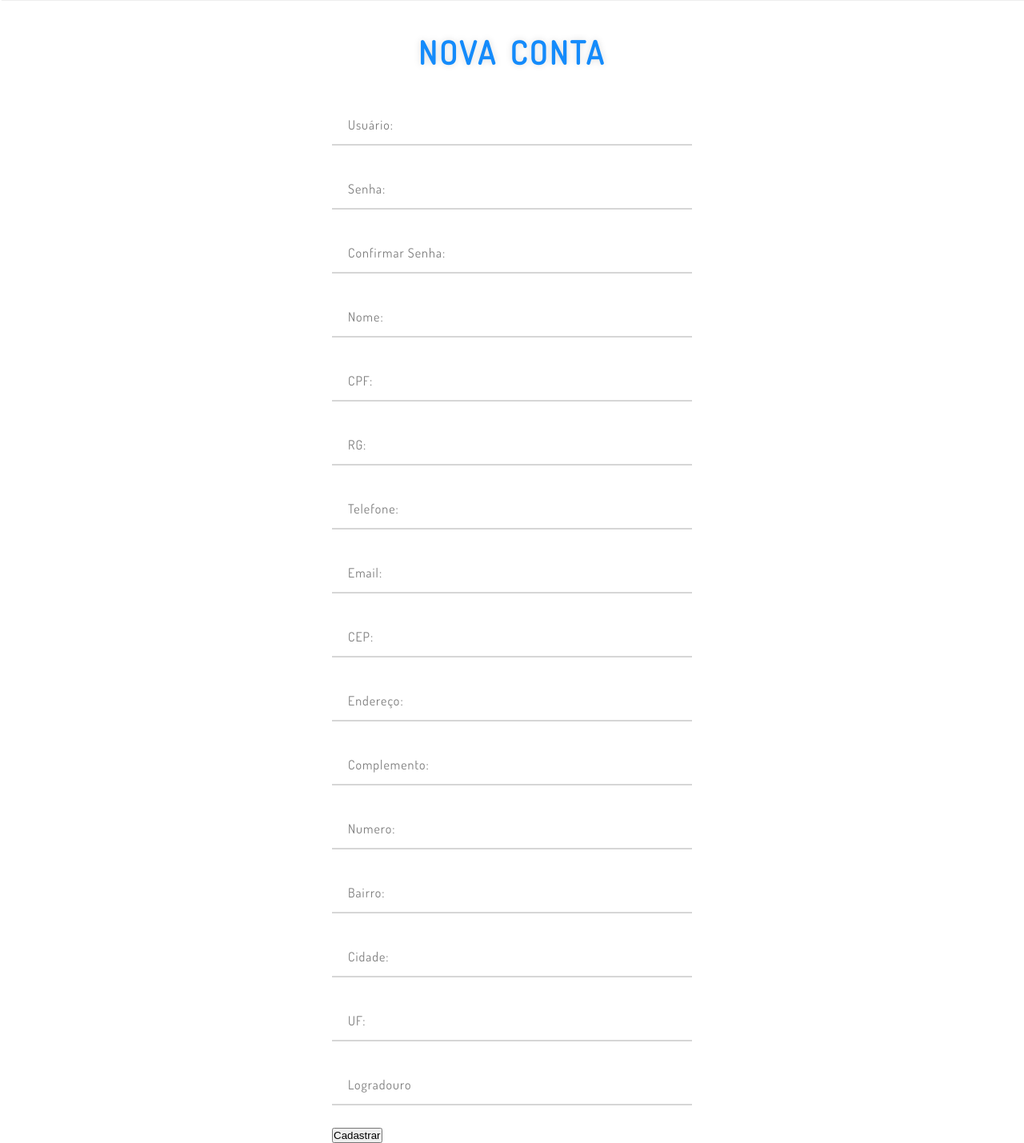
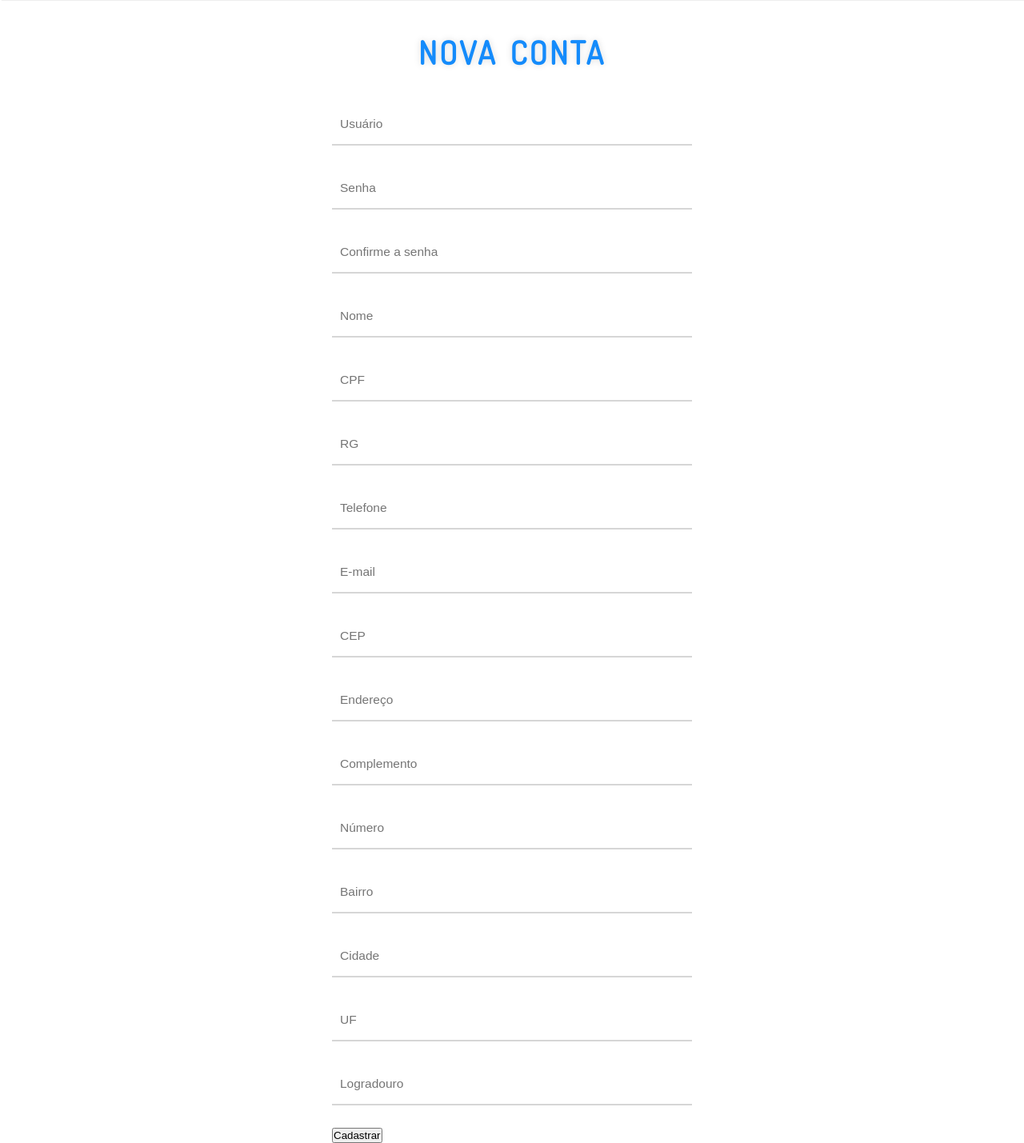
Before and after one commit to gustavohks2/sistema-venda-eventos-e-produtos, a PHP site: page /cadastro in a window 1280 px wide. Shown: the part 90-1519 px from the top of the page at 80% size. Run offline with PHP 8.4, Linux system fonts and the light colour scheme; some libraries are stand-ins or nearby versions.

Commit message:
Conserta fake placeholders dos inputs de cadastro :bug:

```diff
--- a/app/Views/home/cadastro.phtml
+++ b/app/Views/home/cadastro.phtml
@@ -1,83 +1,84 @@
 <h1 class="heading heading--primary u-text-center u-margin-top-med">Nova Conta</h1>
+
 <div class="form u-margin-top-med">
     <form method="POST" action="cadastro/create">
         <div class="form__group">
-        <input class="form__control" type="tetx" name="login">
+            <input class="form__control" type="text" name="login" placeholder="Usuário">
             <label class="form__label">Usuário:</label>
             <span class="form__border-bottom"></span>
         </div>
         <div class="form__group">
-        <input class="form__control" type="password" name="senha">
+            <input class="form__control" type="password" name="senha" placeholder="Senha">
             <label class="form__label">Senha:</label>
             <span class="form__border-bottom"></span>
         </div>
         <div class="form__group">
-        <input class="form__control" type="password" name="confirmaSenha">
+            <input class="form__control" type="password" name="confirmaSenha" placeholder="Confirme a senha">
             <label class="form__label">Confirmar Senha:</label>
             <span class="form__border-bottom"></span>
         </div>
         <div class="form__group">
-        <input class="form__control" type="text" name="nome">
+            <input class="form__control" type="text" name="nome" placeholder="Nome">
             <label class="form__label">Nome:</label>
             <span class="form__border-bottom"></span>
         </div>
         <div class="form__group">
-        <input class="form__control" type="text" name="cpf" data-input="CPF">
+            <input class="form__control" type="text" name="cpf" data-input="CPF" placeholder="CPF">
             <label class="form__label">CPF:</label>
             <span class="form__border-bottom"></span>
         </div>
         <div class="form__group">
-        <input class="form__control" type="text" name="rg">
+            <input class="form__control" type="text" name="rg" placeholder="RG">
             <label class="form__label">RG:</label>
             <span class="form__border-bottom"></span>
         </div>
         <div class="form__group">
-        <input class="form__control" type="tel" name="telefone" data-input="telefone">
+            <input class="form__control" type="text" name="telefone" data-input="telefone" placeholder="Telefone">
             <label class="form__label">Telefone:</label>
             <span class="form__border-bottom"></span>
         </div>
         <div class="form__group">
-        <input class="form__control" type="email" name="email">
+            <input class="form__control" type="email" name="email" placeholder="E-mail">
             <label class="form__label">Email:</label>
             <span class="form__border-bottom"></span>
         </div>
         <div class="form__group">
-        <input class="form__control" type="text" name="cep" data-input="CEP">
+            <input class="form__control" type="text" name="cep" data-input="CEP" placeholder="CEP">
             <label class="form__label">CEP:</label>
             <span class="form__border-bottom"></span>
         </div>
         <div class="form__group">
-        <input class="form__control" type="text" name="endereco">
+            <input class="form__control" type="text" name="endereco" placeholder="Endereço">
             <label class="form__label">Endereço:</label>
             <span class="form__border-bottom"></span>
         </div>
         <div class="form__group">
-        <input class="form__control" type="text" name="complemento">
+            <input class="form__control" type="text" name="complemento" placeholder="Complemento">
             <label class="form__label">Complemento:</label>
             <span class="form__border-bottom"></span>
         </div>
         <div class="form__group">
-        <input class="form__control" type="number" name="numero">
+            <input class="form__control" type="number" name="numero" placeholder="Número">
             <label class="form__label">Numero:</label>
             <span class="form__border-bottom"></span>
         </div>
         <div class="form__group">
-        <input class="form__control" type="text" name="bairro">
+            <input class="form__control" type="text" name="bairro" placeholder="Bairro">
             <label class="form__label">Bairro:</label>
             <span class="form__border-bottom"></span>
         </div>
         <div class="form__group">
-        <input class="form__control" type="text" name="cidade">
+            <input class="form__control" type="text" name="cidade" placeholder="Cidade">
             <label class="form__label">Cidade:</label>
             <span class="form__border-bottom"></span>
         </div>
         <div class="form__group">
-        <input class="form__control" type="text" name="uf">
+            <input class="form__control" type="text" name="uf" placeholder="UF">
             <label class="form__label">UF:</label>
             <span class="form__border-bottom"></span>
         </div>
         <div class="form__group">
-        <input class="form__control" type="text" name="logradouro">
+            <input class="form__control" type="text" name="logradouro" placeholder="Logradouro">
             <label class="form__label">Logradouro</label>
             <span class="form__border-bottom"></span>
         </div>
--- a/public/css/style.css
+++ b/public/css/style.css
@@ -236,11 +236,10 @@ ul, li {
     position: relative;
     margin-bottom: 3rem; }
   .form__label {
-    left: 2rem;
+    left: 1rem;
     bottom: 1.4rem;
-    font-size: 1.6rem;
+    font-size: 1.4rem;
     position: absolute;
-    letter-spacing: 1px;
     transition: all .15s linear;
     color: #7e7e7e; }
   .form__control {
@@ -250,7 +249,7 @@ ul, li {
     font-weight: 300;
     font-size: 1.55rem;
     position: relative;
-    padding: .5rem 2rem;
+    padding: .5rem 1rem;
     color: #7e7e7e;
     background-color: #ffffff; }
   .form__border-bottom {
@@ -267,14 +266,19 @@ ul, li {
       top: 0;
       position: absolute;
       background: #0471d8;
-      transition: all .15s linear; }
+      transition: opacity .1s linear, transform .1s linear, visibility .075 linear; }
     .form__border-bottom::before {
       left: 50%; }
     .form__border-bottom::after {
       right: 50%; }
-  .form__control:focus + .form__label {
-    transform: translateY(-3rem);
-    font-size: 1.4rem; }
+  .form__control:placeholder-shown + .form__label {
+    opacity: 0;
+    font-size: 1.8rem;
+    visibility: hidden; }
+  .form__control:not(:placeholder-shown) + .form__label {
+    opacity: 1;
+    visibility: visible;
+    transform: translateY(-3rem); }
   .form__control:focus ~ .form__border-bottom::before {
     width: 50%; }
   .form__control:focus ~ .form__border-bottom::after {
--- a/public/sass/components/_form.scss
+++ b/public/sass/components/_form.scss
@@ -10,11 +10,10 @@
    }
 
    &__label {
-      left: 2rem;
+      left: 1rem;
       bottom: 1.4rem;
-      font-size: 1.6rem;
+      font-size: 1.4rem;
       position: absolute;
-      letter-spacing: 1px;
       transition: all .15s linear;
       color: $color-gray-light-2;
    }
@@ -26,7 +25,7 @@
       font-weight: 300;
       font-size: 1.55rem;
       position: relative;
-      padding: .5rem 2rem;
+      padding: .5rem 1rem;
       color: $color-gray-light-2;
       background-color: $color-white;
    }
@@ -46,16 +45,25 @@
          top: 0;
          position: absolute;
          background: $color-primary;
-         transition: all .15s linear;
+         transition: opacity .1s linear,
+                     transform .1s linear,
+                     visibility .075 linear;
       }
 
       &::before { left: 50%; }
       &::after { right: 50%; }
    }
 
-   &__control:focus + &__label {
+   &__control:placeholder-shown + &__label {
+      opacity: 0;
+      font-size: 1.8rem;
+      visibility: hidden;
+   }
+
+   &__control:not(:placeholder-shown) + &__label {
+      opacity: 1;
+      visibility: visible;
       transform: translateY(-3rem);
-      font-size: 1.4rem;
    }
 
    &__control:focus ~ &__border-bottom {
```
Lines whose indentation alone changed are shown as unchanged.
